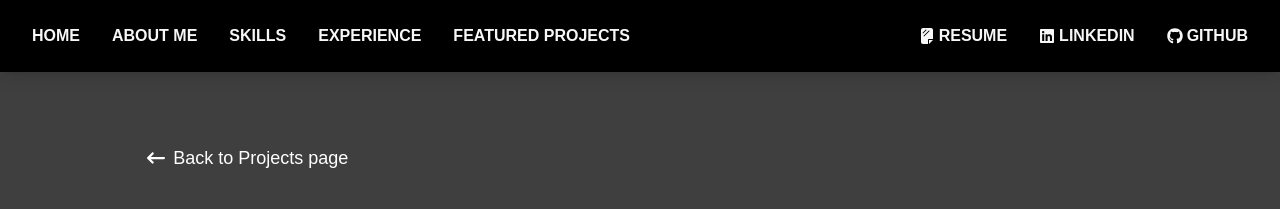
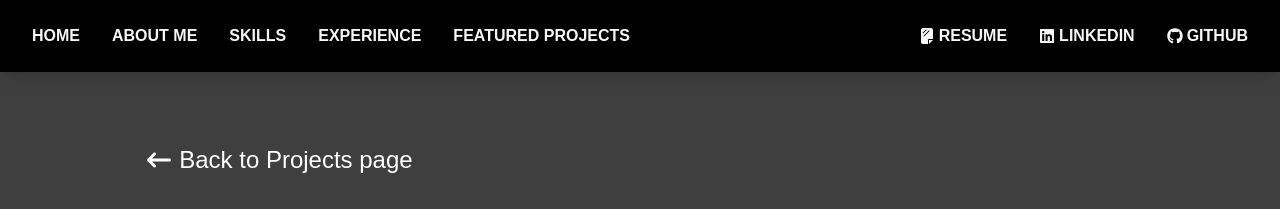
Before and after one commit to lancedalanon/my-portfolio, a Next.js app: page /projects/1 in a window 1280 px wide. Shown: the top 209 px of the page. Built offline with nearby package versions, Linux system fonts and the light colour scheme.

Commit message:
Add dompurify for content

```diff
--- a/app/projects/[id]/page.tsx
+++ b/app/projects/[id]/page.tsx
@@ -60,9 +60,9 @@ const Project: NextPage = () => {
                         <div className="grid grid-cols-1 md:grid-cols-[10%_80%_10%] my-28 mx-6">
                             <div></div>
                                 <div>
-                                    <Link href="/projects" passHref className="flex items-center my-8">
-                                        <FaArrowLeftLong className="mr-2 text-white text-lg" />
-                                        <span className="text-white text-lg hover:underline">
+                                    <Link href="/projects" passHref className="flex items-center my-8 text-2xl">
+                                        <FaArrowLeftLong className="mr-2 text-white" />
+                                        <span className="text-white hover:underline">
                                             Back to Projects page
                                         </span>
                                     </Link>
--- a/package.json
+++ b/package.json
@@ -16,6 +16,7 @@
     "react-icons": "^5.3.0"
   },
   "devDependencies": {
+    "@types/dompurify": "^3.0.5",
     "@types/node": "^20",
     "@types/react": "^18",
     "@types/react-dom": "^18",
```
Also changed, not shown: 1 other file (tests, documents, lock files or other folders).
